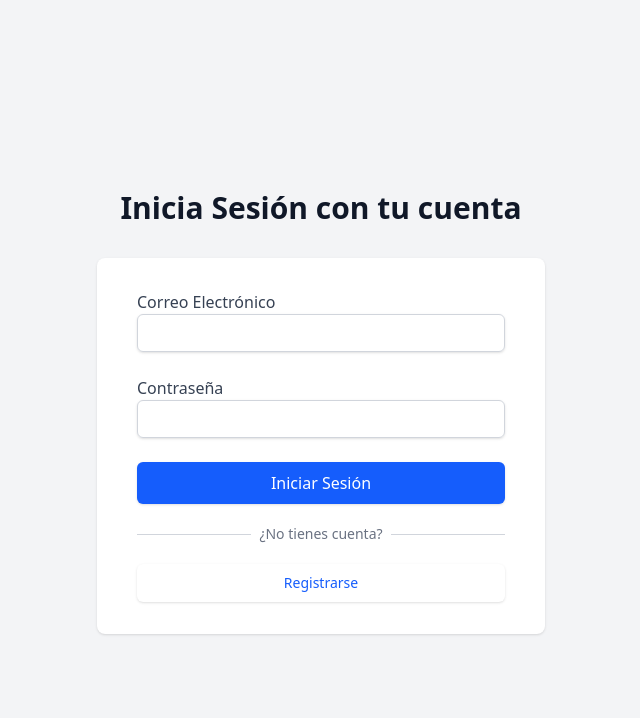
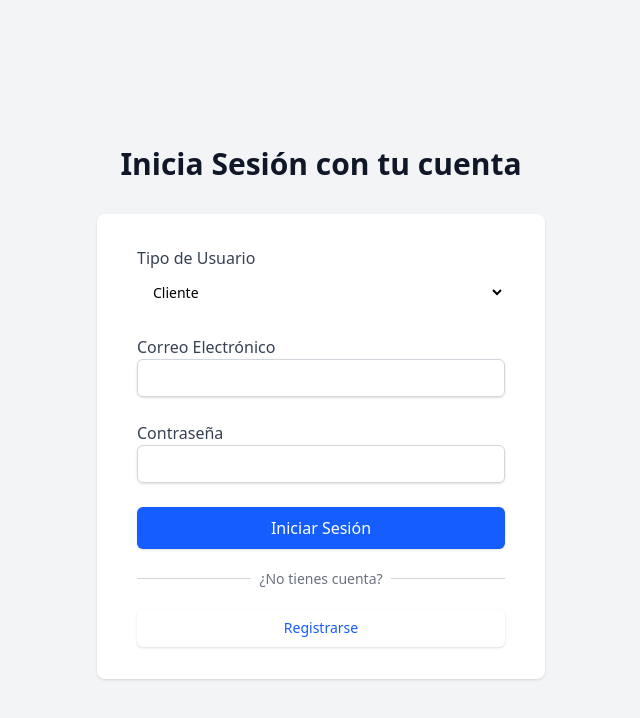
Before and after one commit to DanielMR-dev/CliVet, a React (Vite) app in the folder CliVet_FrontEnd/: page /auth/login in a window 1280 px wide. Shown: the top 718 px of the page, without its empty margins (319-959 px from the left). Built offline with nearby package versions, Linux system fonts and the light colour scheme.

Commit message:
userType added to the form on LoginView

```diff
--- a/CliVet_FrontEnd/src/views/auth/LoginView.tsx
+++ b/CliVet_FrontEnd/src/views/auth/LoginView.tsx
@@ -16,6 +16,19 @@ export default function LoginView() {
             <div className="mt-8 sm:mx-auto sm:w-full sm:max-w-md">
                 <div className="bg-white py-8 px-4 shadow sm:rounded-lg sm:px-10">
                     <form className="space-y-6" onSubmit={hadleSubmit}>
+                        <div>
+                            <label htmlFor="userType" className="block text-l font-medium text-gray-700"
+                            >Tipo de Usuario</label>
+                            <select
+                                id="userType"
+                                name="userType"
+                                className="mt-1 block w-full pl-3 pr-10 py-2 text-base border-gray-300 focus:outline-none focus:ring-blue-500 focus:border-blue-500 sm:text-sm rounded-md"
+                            >
+                                <option value="client">Cliente</option>
+                                <option value="doctor">Médico</option>
+                                <option value="admin">Administrador</option>
+                            </select>
+                        </div>
                         <div className="flex flex-col">
                             <label
                                 className="block text-l font-medium text-gray-700"
```
